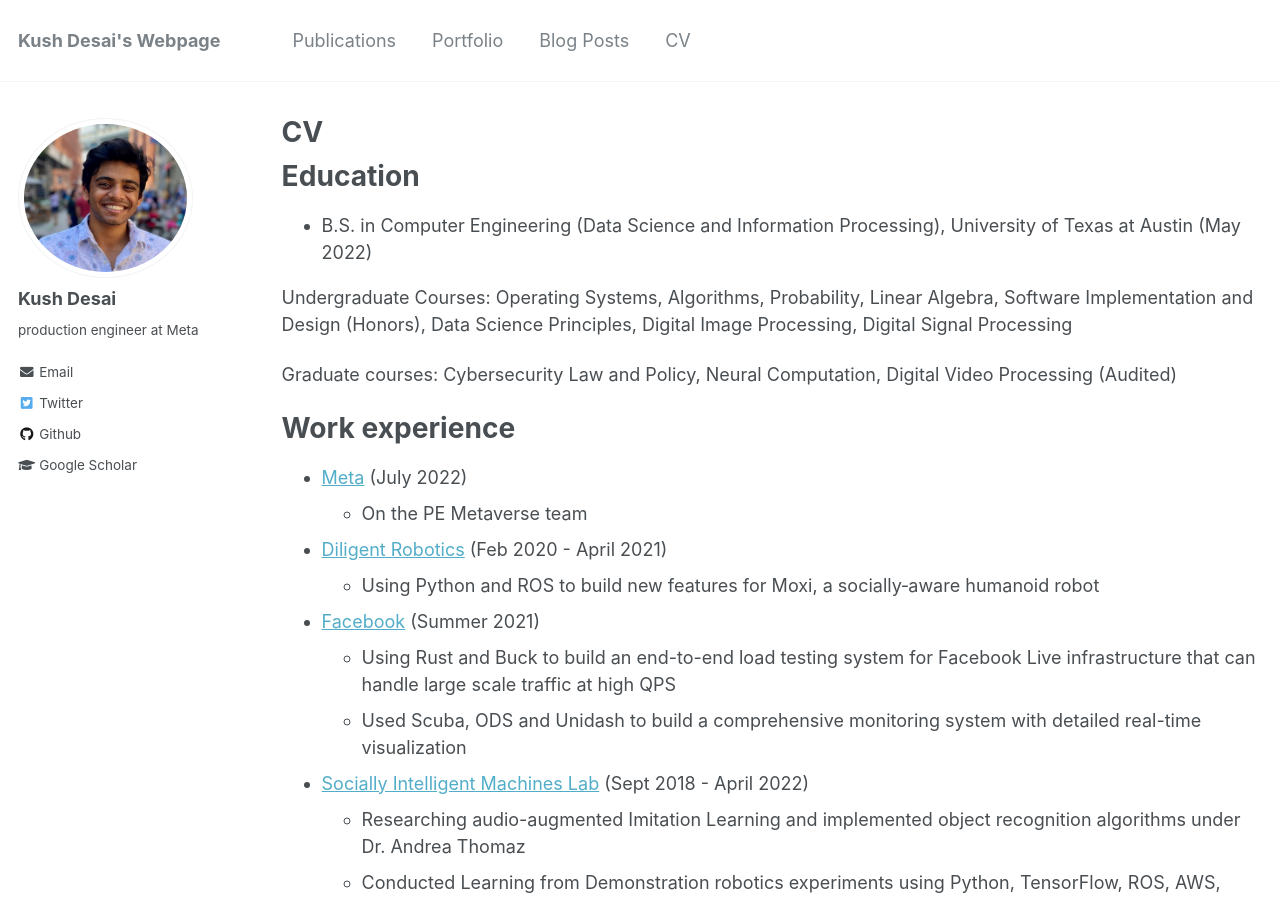
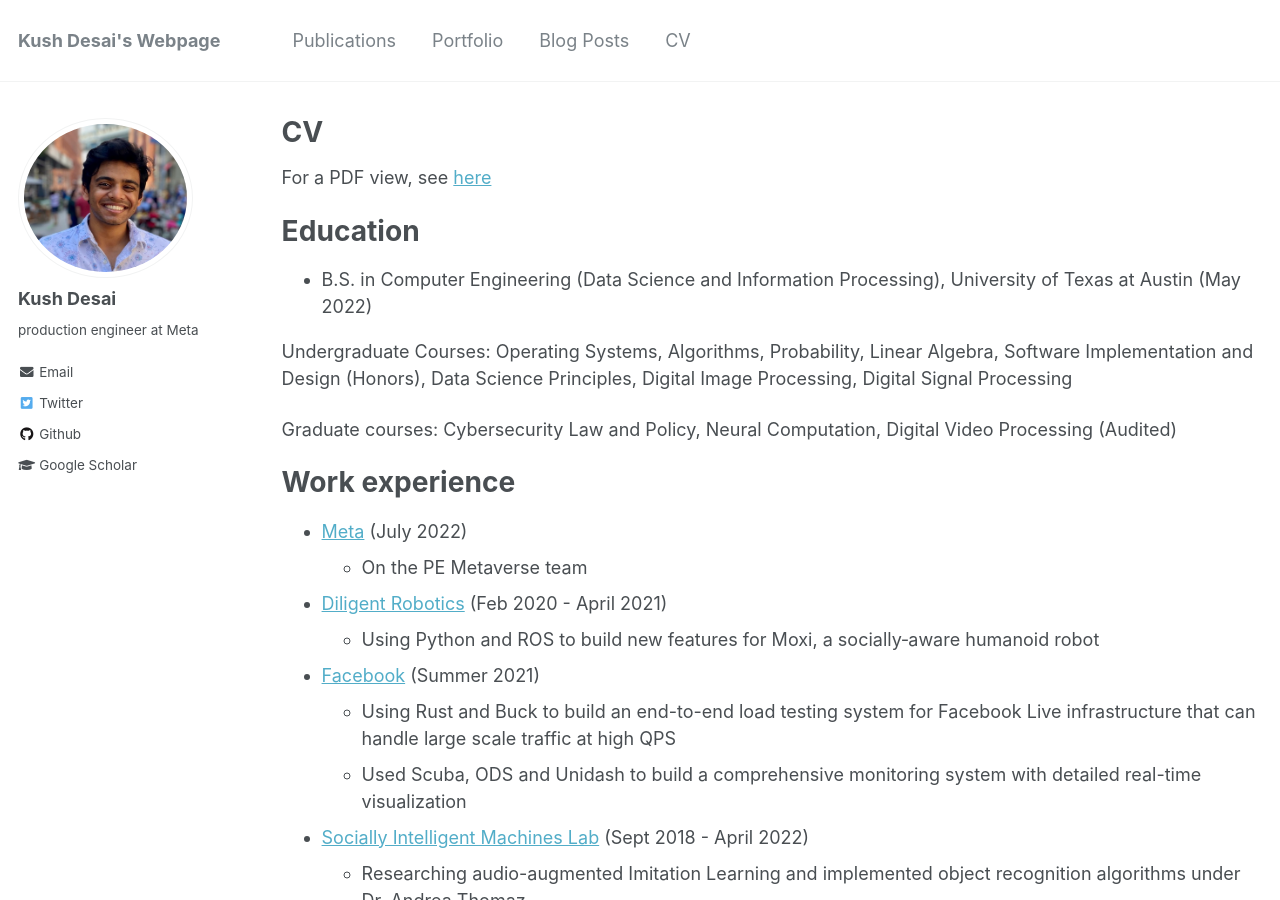
Before and after one commit to kdesai2018/kdesai2018.github.io, a Jekyll site: the page built from _pages/cv.md, in a window 1280 px wide and 900 px high. Built offline with Jekyll 4.4.1, drawn with Linux system fonts in a browser that asks for light colours.

Commit message:
update resume

```diff
--- a/_pages/cv.md
+++ b/_pages/cv.md
@@ -7,7 +7,7 @@ redirect_from:
   - /resume
 ---
 
-<!-- For a PDF view, see [this](https://kushkdesai.com/files/desai.kush.cv.pdf) -->
+For a PDF view, see [here](https://kushkdesai.com/files/desai.kush.cv.pdf)
 
 {% include base_path %}
 
```
Also changed, not shown: 1 other file.
